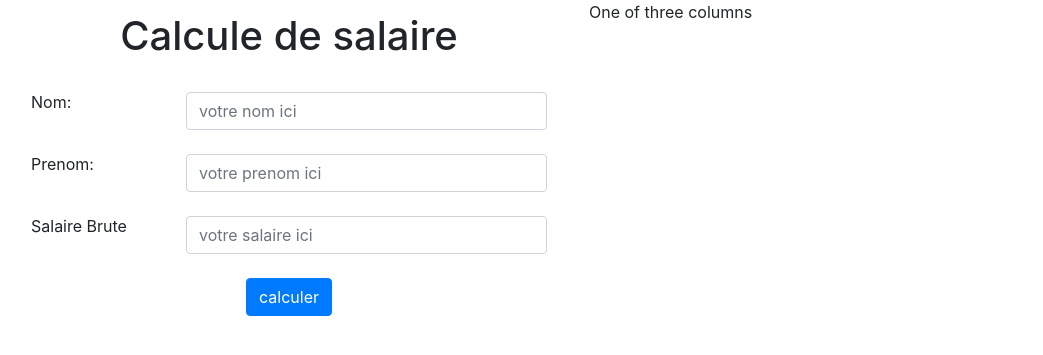
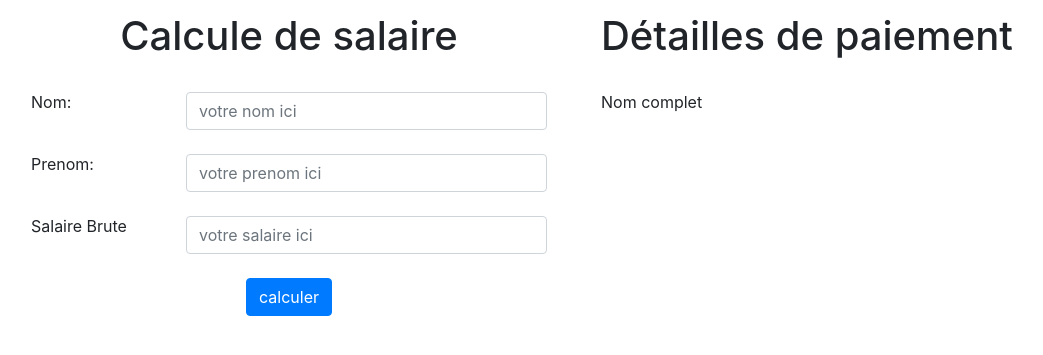
Before and after one commit to khalillakhdhar/TP_divers_php, a PHP site: page / in a window 1280 px wide. Shown: the top 355 px of the page, without its empty margins (66-1109 px from the left). Run offline with PHP 8.4, Linux system fonts and the light colour scheme.

Commit message:
Update index.php

```diff
--- a/index.php
+++ b/index.php
@@ -9,7 +9,7 @@
     <div class="container">
         <div class="row">
             <div class="col-sm">
-                <form>
+                <form action="index.php" method="POST">
                     <table class="table table-borderless">
                         <tr>
                             <td align="center" colspan="2">
@@ -40,7 +40,23 @@
                 </form>
             </div>
             <div class="col-sm">
-                One of three columns
+                <table class="table table-borderless">
+                    <tr>
+                        <td colspan="2">
+                            <h1>Détailles de paiement</h1>
+                        </td>
+                    </tr>
+                    <tr>
+                        <td>Nom complet</td>
+                        <td><?php
+                            if (isset($_POST['nom']))
+                                echo $_POST['nom'] . " " . $_POST['prenom']; ?>
+
+                        </td>
+
+                    </tr>
+
+                </table>
             </div>
 
         </div>
```
